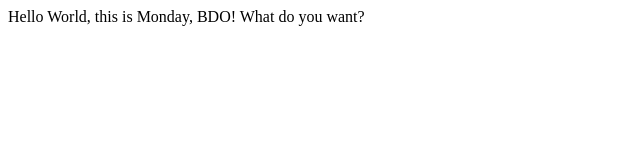
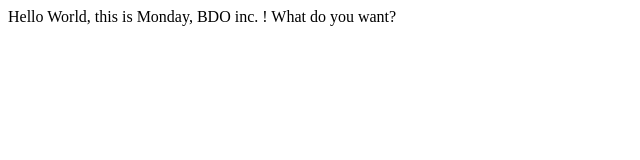
Before and after one commit to snizhana-korolova/hello-world, a plain HTML site: page index.html in a window 1280 px wide. Shown: the full height of the page, 0-640 px from the left. Drawn offline with Linux system fonts and the light colour scheme.

Commit message:
Update the company name

```diff
--- a/index.html
+++ b/index.html
@@ -7,7 +7,7 @@
     <title>Home</title>
 </head>
 <body>
-    Hello World, this is Monday, BDO!
+    Hello World, this is Monday, BDO inc. !
     What do you want?
 </body>
 </html>
```
